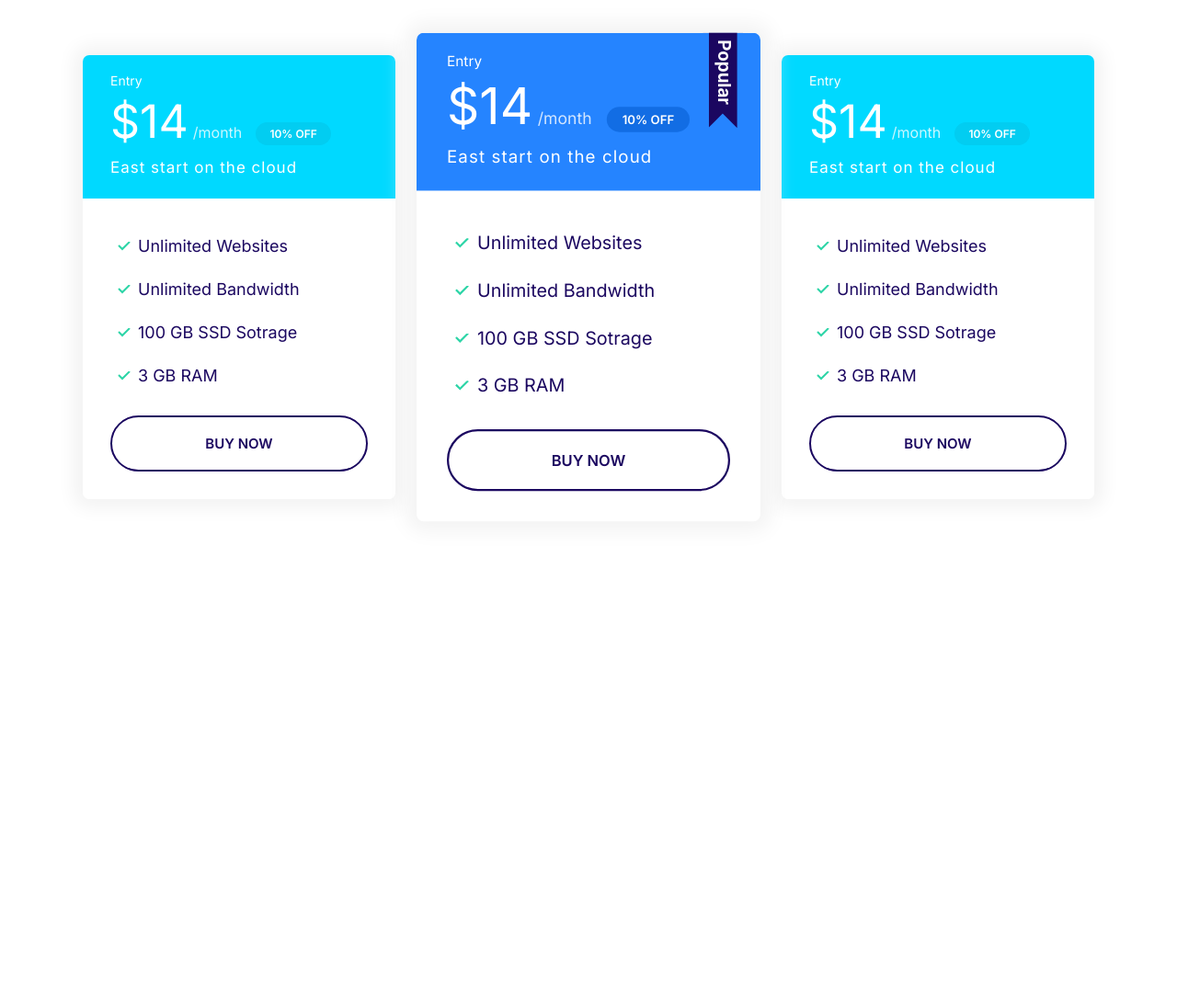
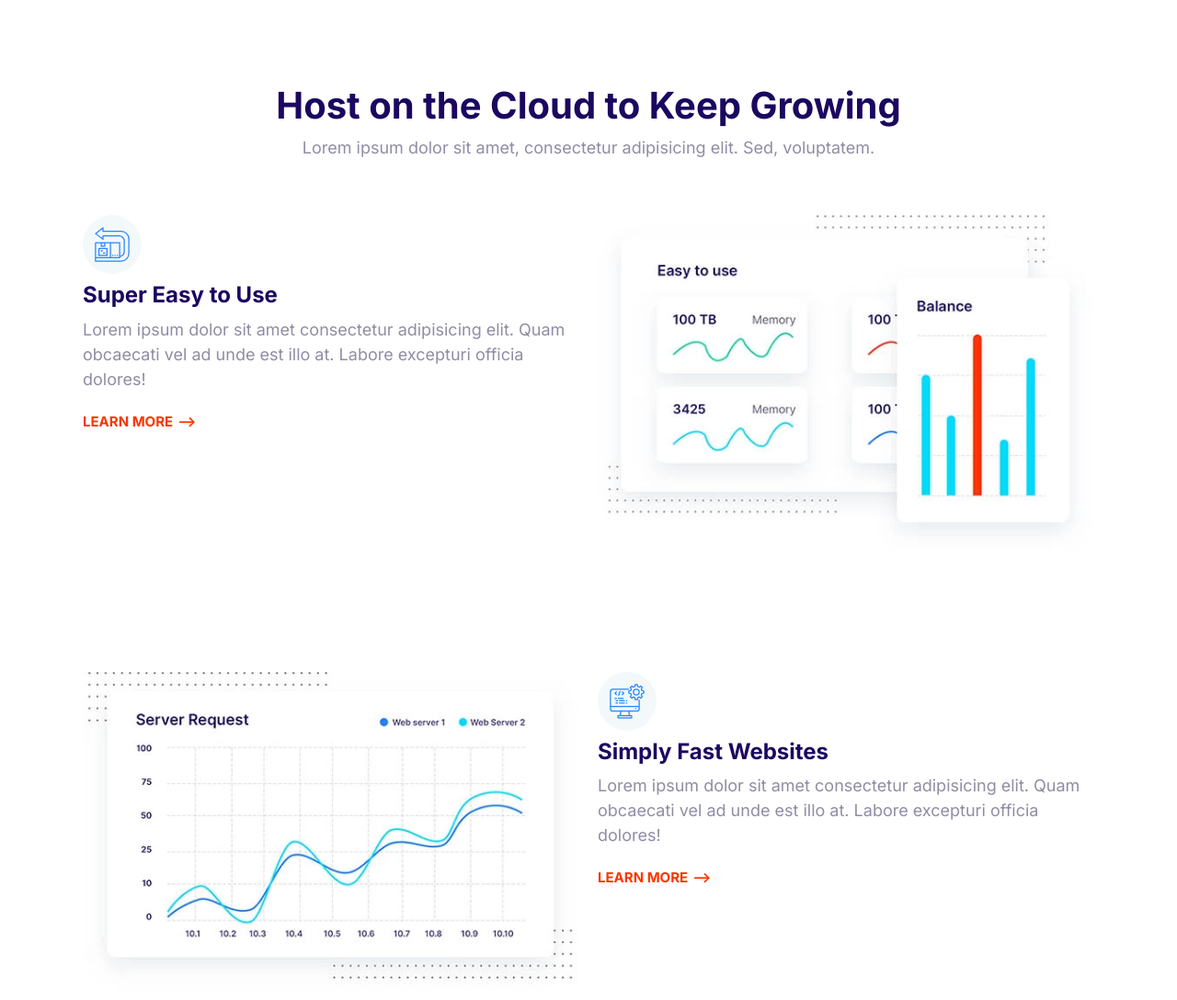
Before and after one commit to babli1111/Noshify, a plain HTML site: page index.html in a window 1280 px wide. Shown: the top 1088 px of the page at 92% size. Before the commit the page ends 800 px from the top, so only its background shows below. Drawn offline with nearby package versions, Linux system fonts and the light colour scheme.

Commit message:
Build a Feature block component

```diff
--- a/Css/styles.css
+++ b/Css/styles.css
@@ -760,3 +760,27 @@ a {
   max-width: 500px;
   margin: 0 auto;
 }
+
+/* Features */
+.feature {
+  gap: 4rem 2rem;
+  margin: 12rem 0;
+}
+
+.feature:first-of-type {
+  margin-top: 6rem;
+}
+
+.feature__heading {
+  margin: 1rem 0;
+}
+
+.feature__image {
+  width: 100%;
+}
+
+@media screen and (min-width: 768px) {
+  .feature:nth-of-type(even) .feature__content {
+    order: 2;
+  }
+}
--- a/index.html
+++ b/index.html
@@ -12,69 +12,117 @@
     <link rel="stylesheet" href="/Css/styles.css" />
     <link rel="stylesheet" href="/Css/normalize.css" />
   </head>
-  <section class="block container block-plans">
-    <div class="grid grid--1x3">
-      <div class="plan">
-        <div class="card card--secondary">
-          <header class="card__header">
-            <h3 class="plan__name">Entry</h3>
-            <span class="plan__price">$14</span>
-            <span class="plan__billing-cycle">/month</span>
-            <span class="badge badge--secondary badge--small">10% OFF</span>
-            <span class="plan__description">East start on the cloud</span>
-          </header>
-          <div class="card__body">
-            <ul class="list list--tick">
-              <li class="list__item">Unlimited Websites</li>
-              <li class="list__item">Unlimited Bandwidth</li>
-              <li class="list__item">100 GB SSD Sotrage</li>
-              <li class="list__item">3 GB RAM</li>
-            </ul>
-            <button class="btn btn--outline btn--block">Buy Now</button>
-          </div>
-        </div>
+  <section class="block container">
+    <header class="block__header">
+      <h2>Host on the Cloud to Keep Growing</h2>
+      <p>
+        Lorem ipsum dolor sit amet, consectetur adipisicing elit. Sed, voluptatem.
+      </p>
+    </header>
+    <article class="grid grid--1x2 feature">
+      <div class="feature__content">
+        <span class="icon-container">
+          <svg class="icon icon--primary">
+            <use xlink:href="images/sprite.svg#easy"></use>
+          </svg>
+        </span>
+        <h3 class="feature__heading">Super Easy to Use</h3>
+        <p>
+          Lorem ipsum dolor sit amet consectetur adipisicing elit. Quam obcaecati
+          vel ad unde est illo at. Labore excepturi officia dolores!
+        </p>
+        <a href="#" class="link-arrow">Learn More</a>
       </div>
-      <div class="plan plan--popular">
-        <div class="card card--primary">
-          <header class="card__header">
-            <h3 class="plan__name">Entry</h3>
-            <span class="plan__price">$14</span>
-            <span class="plan__billing-cycle">/month</span>
-            <span class="badge badge--primary badge--small">10% OFF</span>
-            <span class="plan__description">East start on the cloud</span>
-          </header>
-          <div class="card__body">
-            <ul class="list list--tick">
-              <li class="list__item">Unlimited Websites</li>
-              <li class="list__item">Unlimited Bandwidth</li>
-              <li class="list__item">100 GB SSD Sotrage</li>
-              <li class="list__item">3 GB RAM</li>
-            </ul>
-            <button class="btn btn--outline btn--block">Buy Now</button>
-          </div>
-        </div>
+      <picture>
+        <source
+          type="image/webp"
+          srcset="images/easy.webp 1x, images/easy@2x.webp 2x"
+        />
+        <source
+          type="image/jpg"
+          srcset="images/easy.jpg 1x, images/easy@2x.jpg 2x"
+        />
+        <img class="feature__image" src="images/easy@2x.jpg" alt="" />
+      </picture>
+    </article>
+    <article class="grid grid--1x2 feature">
+      <div class="feature__content">
+        <span class="icon-container">
+          <svg class="icon icon--primary">
+            <use xlink:href="images/sprite.svg#computer"></use>
+          </svg>
+        </span>
+        <h3 class="feature__heading">Simply Fast Websites</h3>
+        <p>
+          Lorem ipsum dolor sit amet consectetur adipisicing elit. Quam obcaecati
+          vel ad unde est illo at. Labore excepturi officia dolores!
+        </p>
+        <a href="#" class="link-arrow">Learn More</a>
       </div>
-      <div class="plan">
-        <div class="card card--secondary">
-          <header class="card__header">
-            <h3 class="plan__name">Entry</h3>
-            <span class="plan__price">$14</span>
-            <span class="plan__billing-cycle">/month</span>
-            <span class="badge badge--secondary badge--small">10% OFF</span>
-            <span class="plan__description">East start on the cloud</span>
-          </header>
-          <div class="card__body">
-            <ul class="list list--tick">
-              <li class="list__item">Unlimited Websites</li>
-              <li class="list__item">Unlimited Bandwidth</li>
-              <li class="list__item">100 GB SSD Sotrage</li>
-              <li class="list__item">3 GB RAM</li>
-            </ul>
-            <button class="btn btn--outline btn--block">Buy Now</button>
-          </div>
-        </div>
+      <picture>
+        <source
+          type="image/webp"
+          srcset="images/fast.webp 1x, images/fast@2x.webp 2x"
+        />
+        <source
+          type="image/jpg"
+          srcset="images/fast.jpg 1x, images/fast@2x.jpg 2x"
+        />
+        <img class="feature__image" src="images/fast@2x.jpg" alt="" />
+      </picture>
+    </article>
+    <article class="grid grid--1x2 feature">
+      <div class="feature__content">
+        <span class="icon-container">
+          <svg class="icon icon--primary">
+            <use xlink:href="images/sprite.svg#wordpress"></use>
+          </svg>
+        </span>
+        <h3 class="feature__heading">Wordpress Made Easy</h3>
+        <p>
+          Lorem ipsum dolor sit amet consectetur adipisicing elit. Quam obcaecati
+          vel ad unde est illo at. Labore excepturi officia dolores!
+        </p>
+        <a href="#" class="link-arrow">Learn More</a>
       </div>
-    </div>
+      <picture>
+        <source
+          type="image/webp"
+          srcset="images/wordpress.webp 1x, images/wordpress@2x.webp 2x"
+        />
+        <source
+          type="image/jpg"
+          srcset="images/wordpress.jpg 1x, images/wordpress@2x.jpg 2x"
+        />
+        <img class="feature__image" src="images/wordpress@2x.jpg" alt="" />
+      </picture>
+    </article>
+    <article class="grid grid--1x2 feature">
+      <div class="feature__content">
+        <span class="icon-container">
+          <svg class="icon icon--primary">
+            <use xlink:href="images/sprite.svg#clock"></use>
+          </svg>
+        </span>
+        <h3 class="feature__heading">24/7 Expert Support</h3>
+        <p>
+          Lorem ipsum dolor sit amet consectetur adipisicing elit. Quam obcaecati
+          vel ad unde est illo at. Labore excepturi officia dolores!
+        </p>
+        <a href="#" class="link-arrow">Learn More</a>
+      </div>
+      <picture>
+        <source
+          type="image/webp"
+          srcset="images/support.webp 1x, images/support@2x.webp 2x"
+        />
+        <source
+          type="image/jpg"
+          srcset="images/support.jpg 1x, images/support@2x.jpg 2x"
+        />
+        <img class="feature__image" src="images/support@2x.jpg" alt="" />
+      </picture>
+    </article>
   </section>
 
   </body>
```
Also changed, not shown: Components/feature-block.html (added, +112 -0 lines), Components/links.html (+1 -1 lines), images/easy.jpg, images/easy.webp (added), images/easy@2x.jpg (added), images/easy@2x.webp (added), images/fast.jpg, images/fast.webp (added), images/fast@2x.jpg (added), images/fast@2x.webp (added), images/support.jpg, images/support.webp (added), images/support@2x.jpg (added), images/support@2x.webp (added), 4 more files.
